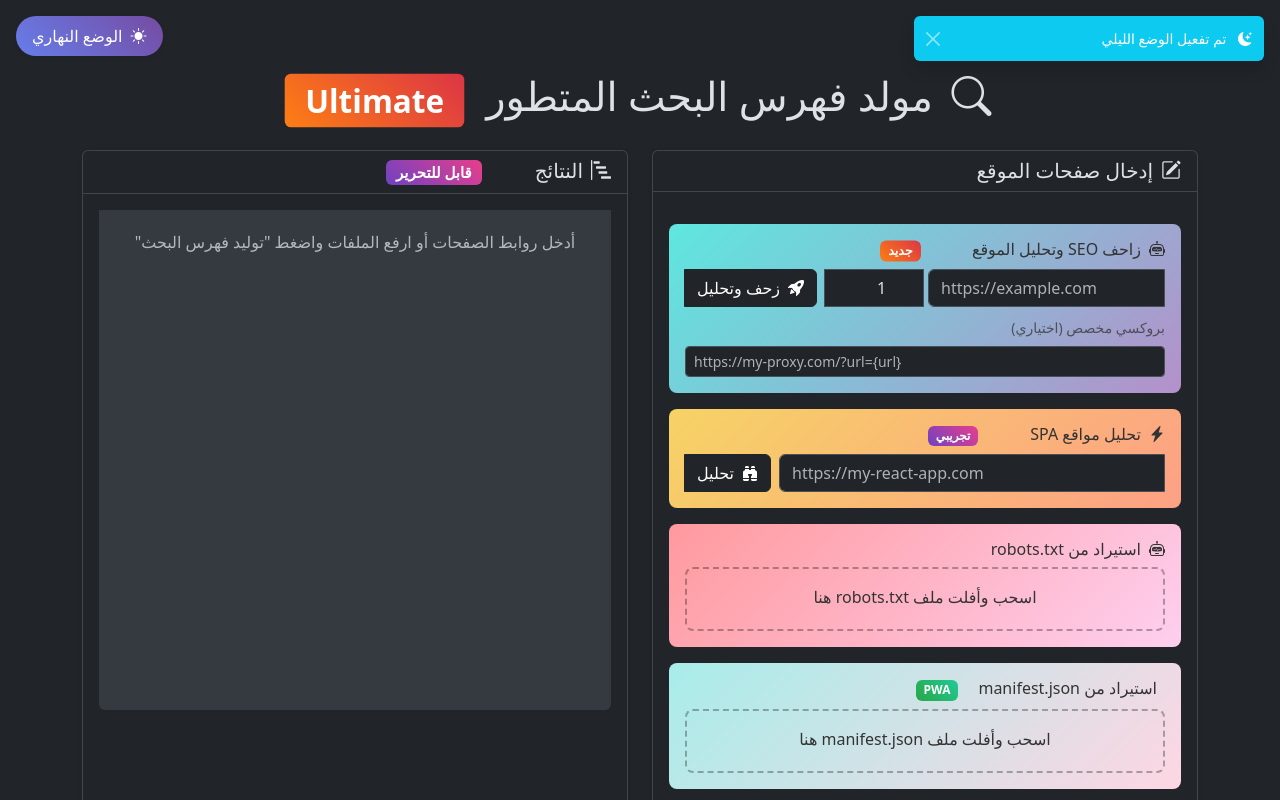
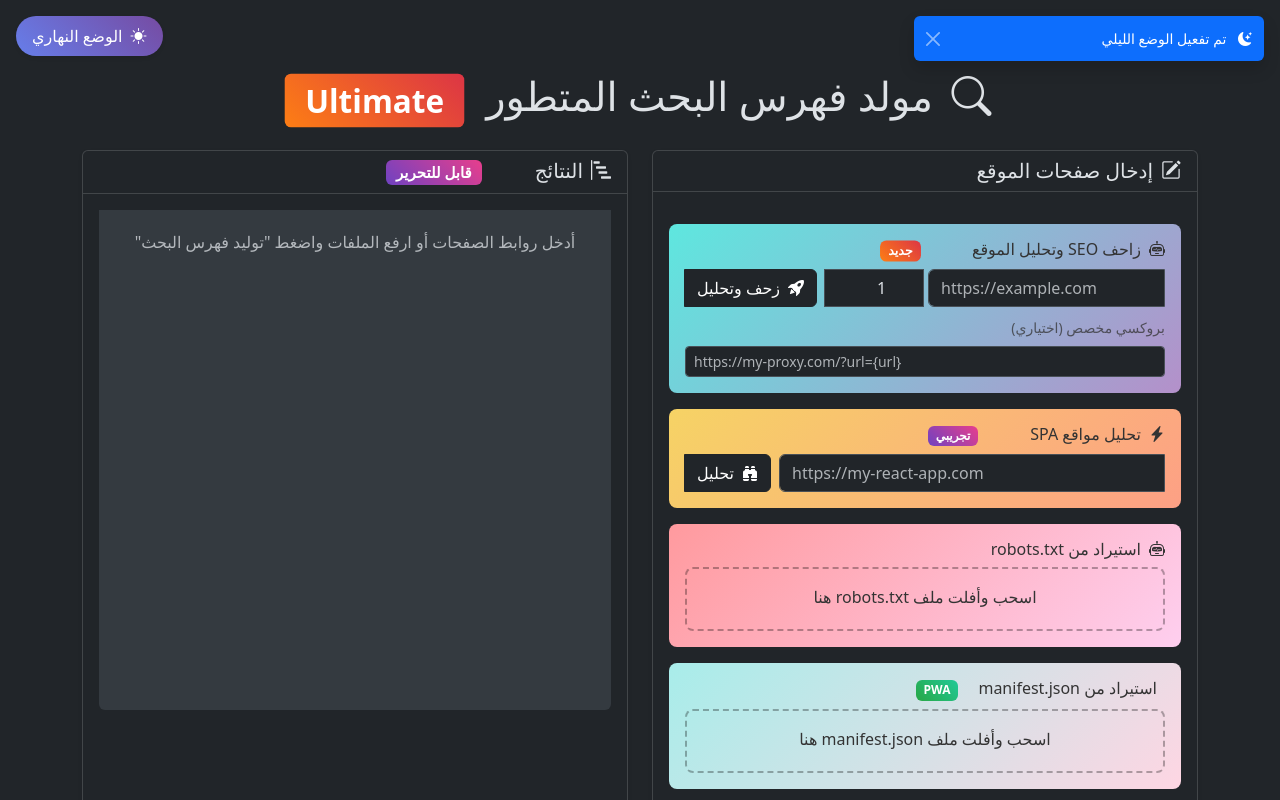
Before and after one commit to AI8V/search-index-json, a plain HTML site: page index.html in a window 1280 px wide. Both pictures are taken after a click on the button "الوضع الليلي". Shown: the top 800 px of the page. Drawn offline with nearby package versions, Linux system fonts and the light colour scheme; no server answers; some icons are missing.

Commit message:
Update styles.css

```diff
--- a/assets/css/styles.css
+++ b/assets/css/styles.css
@@ -245,3 +245,8 @@
   line-height: 1.57;
   word-wrap: break-word;
 }
+
+.toast.bg-info {
+  --bs-bg-opacity: 1;
+  background-color: rgba(13, 110, 253, var(--bs-bg-opacity)) !important; /* A darker, more accessible blue */
+}
```
